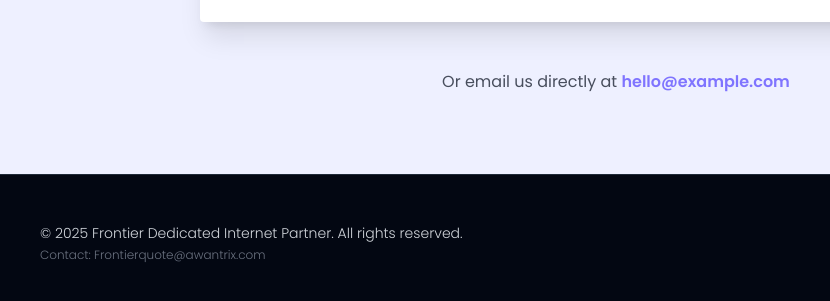
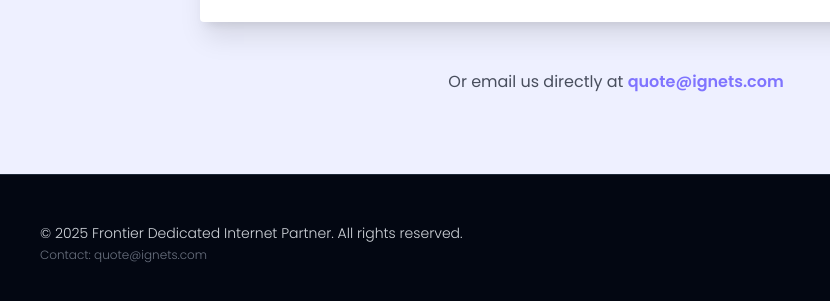
Before and after one commit to mayousafalvi-svg/frontier-dedicated-internet-partner-2025-12-24-y5o5j, a plain HTML site: page index.html in a window 1280 px wide. Shown: the part 7090-7391 px from the top of the page, 24-854 px from the left. Drawn offline with nearby package versions, Linux system fonts and the light colour scheme.

Commit message:
Publish 1 updated file(s)

```diff
--- a/index.html
+++ b/index.html
@@ -904,7 +904,7 @@
 
         <div class="mt-12 text-center opacity-75">
           <p style="color: #111827;">
-            Or email us directly at <a href="mailto:hello@example.com" class="font-semibold hover:opacity-80 transition-opacity" style="color: #5B4BFF;">hello@example.com</a>
+            Or email us directly at <a href="mailto:quote@ignets.com" class="font-semibold hover:opacity-80 transition-opacity" style="color: #5B4BFF;">quote@ignets.com</a>
           </p>
         </div>
       </div>
@@ -916,7 +916,7 @@
             &copy; 2025 Frontier Dedicated Internet Partner. All rights reserved.
           </p>
           <p class="text-xs text-gray-500 font-light mt-1">
-            Contact: Frontierquote@awantrix.com
+            Contact: quote@ignets.com
           </p>
         </div>
         <div class="flex items-center gap-4 text-gray-400">
```
